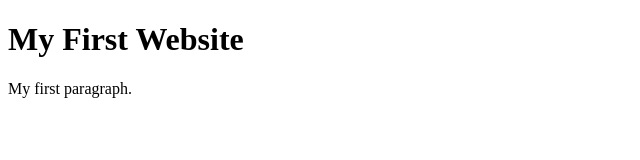
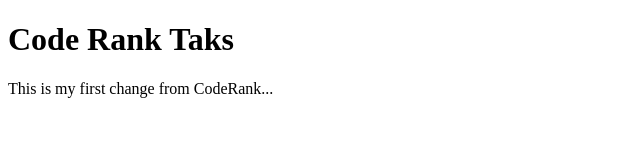
Before and after one commit to AzafoCossa/code-rank-azafo, a website: page index.html in a window 1280 px wide. Shown: the whole page, without its empty margins (0-640 px from the left). Drawn offline with Linux system fonts and the light colour scheme.

Commit message:
my first commit from code-rank

```diff
--- a/index.html
+++ b/index.html
@@ -1,12 +1,12 @@
 <!DOCTYPE html>
 <html>
   <head>
-    <title>Page Title</title>
+    <title>Code Rank | Azafo Cossa</title>
   </head>
   <body>
 
-    <h1>My First Website</h1>
-    <p>My first paragraph.</p>
+    <h1>Code Rank Taks</h1>
+    <p>This is my first change from CodeRank...</p>
 
   </body>
 </html>
```
